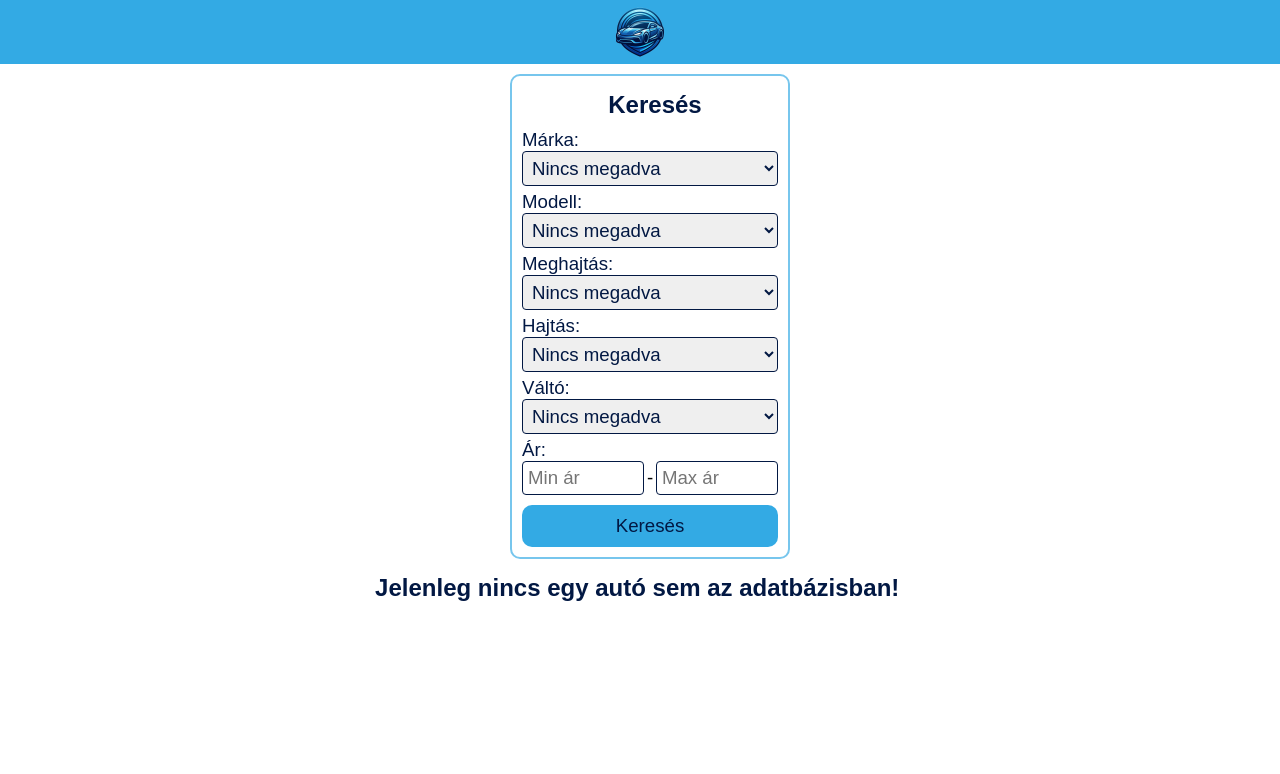
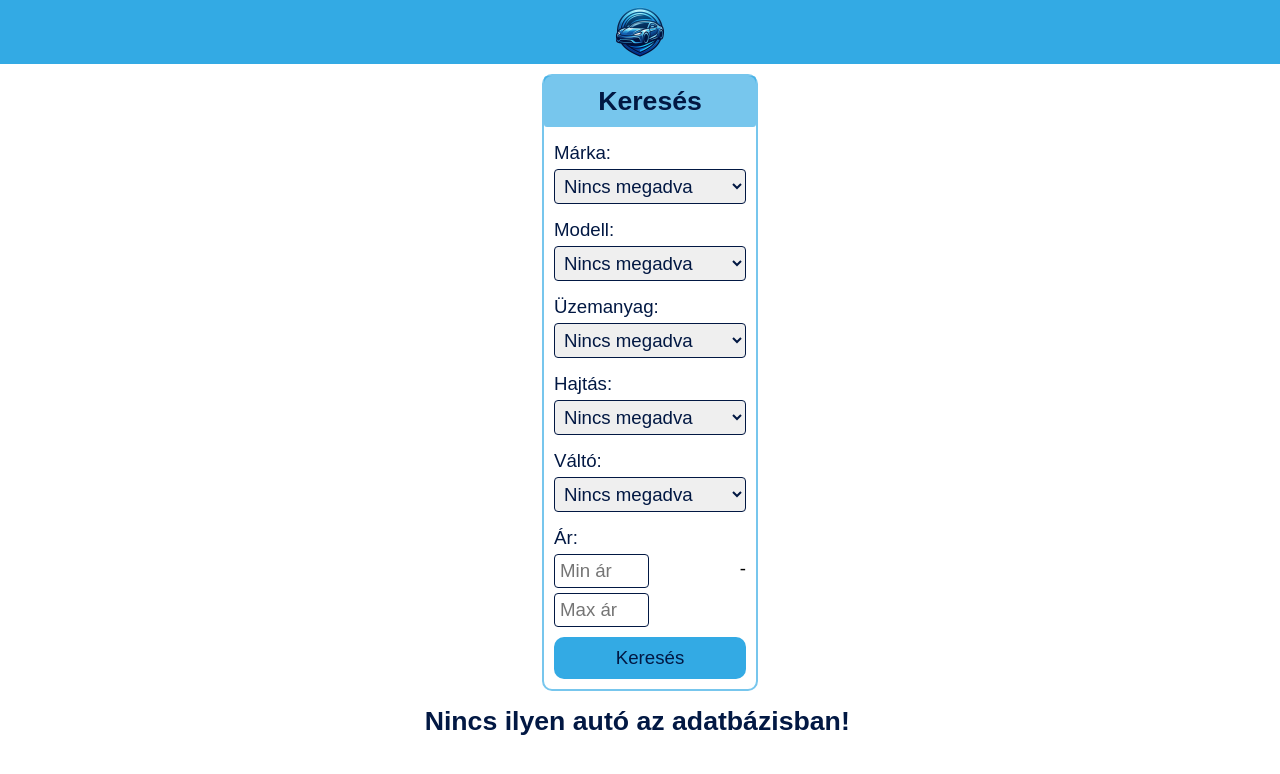
Before and after one commit to dvd2001/Szakdolgozat, an Angular app in the folder Frontend/: page /home in a window 1280 px wide. Shown: the top 774 px of the page. Built offline with nearby package versions, Linux system fonts and the light colour scheme.

Commit message:
home page filter designe update

```diff
--- a/Frontend/src/app/pages/home/home.page.css
+++ b/Frontend/src/app/pages/home/home.page.css
@@ -35,10 +35,11 @@ input {
     border-radius: 4px;
     padding: 5px;
     width: 100%;
+    margin-top: 5px;
 }
 
 label {
-    margin-top: 5px;
+    margin-top: 15px;
 }
 
 button {
@@ -49,11 +50,11 @@ button {
     border: none;
     border-radius: 10px;
     cursor: pointer;
+    margin-top: 10px;
 }
 
 button:hover {
     background-color: var(--bg-transparent);
-    cursor: pointer;
 }
 
 h1,
@@ -62,6 +63,14 @@ h3 {
     width: 100%;
     text-align: center;
     margin: 5px;
+}
+
+h2 {
+    font-size: 20pt;
+}
+
+h3 {
+    font-size: 18pt;
 }
 
 span {
@@ -74,7 +83,7 @@ app-navbar {
 }
 
 #filter {
-    width: 20%;
+    width: 15%;
     flex-direction: column;
     border: 2px solid var(--bg-transparent);
     border-radius: 10px;
@@ -82,7 +91,7 @@ app-navbar {
 }
 
 #list {
-    width: 75%;
+    width: 80%;
     margin-right: 2%;
 }
 
@@ -95,3 +104,10 @@ app-navbar {
 #max-price {
     width: 43%;
 }
+
+#title {
+    background-color: var(--bg-transparent);
+    padding: 10px;
+    border-radius: 3px;
+    margin: -10px -10px 0 -10px;
+}
--- a/Frontend/src/app/pages/home/home.page.html
+++ b/Frontend/src/app/pages/home/home.page.html
@@ -1,20 +1,16 @@
 <app-navbar></app-navbar>
 <div class="container">
     <div id="filter">
-        <h2>Keresés</h2>
+        <h2 id="title">Keresés</h2>
         <label for="make">Márka:</label>
         <select name="make" id="make">
             <option value="none">Nincs megadva</option>
-            <option value="">Select an option</option>
-            <option value="">Select an option</option>
         </select>
         <label for="model">Modell:</label>
         <select name="model" id="model">
             <option value="none">Nincs megadva</option>
-            <option value="">Select an option</option>
-            <option value="">Select an option</option>
         </select>
-        <label for="engine">Meghajtás:</label>
+        <label for="engine">Üzemanyag:</label>
         <select name="engine" id="engine">
             <option value="none">Nincs megadva</option>
             <option value="bensin">Benzin</option>
@@ -44,6 +40,6 @@
         <button>Keresés</button>
     </div>
     <div id="list">
-        <h2 *ngIf="isNoContent">Jelenleg nincs egy autó sem az adatbázisban!</h2>
+        <h2 *ngIf="isNoContent">Nincs ilyen autó az adatbázisban!</h2>
     </div>
 </div>
--- a/Frontend/src/app/pages/home/home.page.ts
+++ b/Frontend/src/app/pages/home/home.page.ts
@@ -1,11 +1,11 @@
 import { Component, OnInit } from '@angular/core';
 import { Navbar } from '../../components/navbar/navbar';
-import { NgIf } from '@angular/common';
+import { NgIf, NgFor } from '@angular/common';
 import { Router } from '@angular/router';
 
 @Component({
   selector: 'app-home.page',
-  imports: [Navbar, NgIf],
+  imports: [Navbar, NgIf, NgFor],
   templateUrl: './home.page.html',
   styleUrl: './home.page.css',
 })
```
